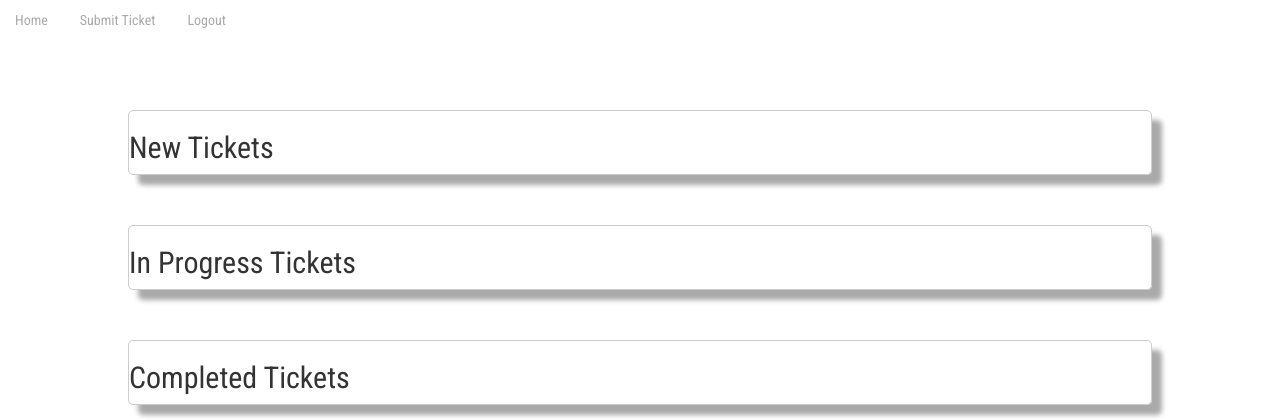
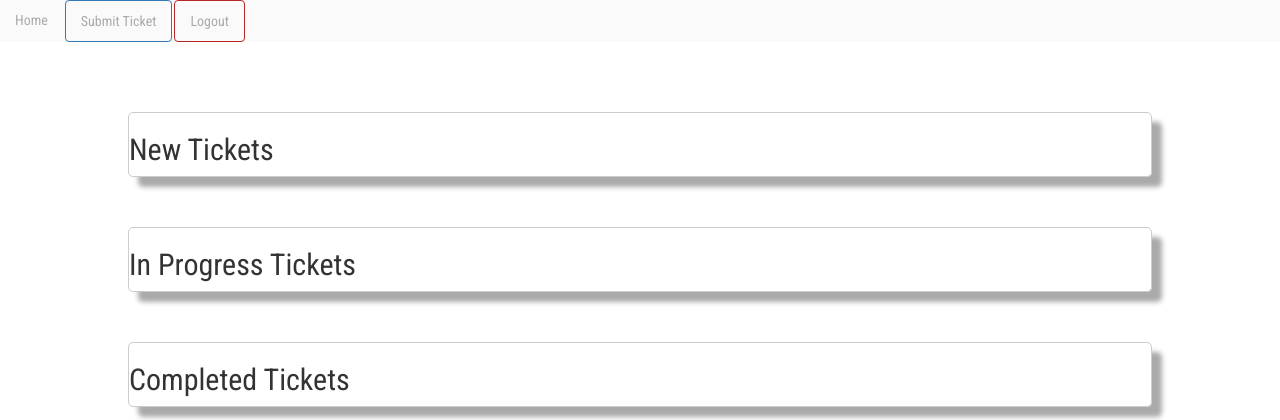
Before and after one commit to Ljohns635/bugtracker, a Django app: page / in a window 1280 px wide. Shown: the top 420 px of the page. Run offline with Django 3.2, Linux system fonts and the light colour scheme; the visitor is signed in with stand-in values (Sample User, id 1); data that the repository does not hold is empty; some libraries are stand-ins or nearby versions.

Commit message:
finishing touches with css

```diff
--- a/static/homepage.css
+++ b/static/homepage.css
@@ -59,3 +59,16 @@ table {
     margin-left:-50%;
 }
 }
+
+#pills-profile-tab {
+    border: 1px solid #337ab7;
+}
+
+#pills-contact-tab {
+    border: 1px solid rgb(184, 37, 37);
+
+}
+
+#pills-tab {
+    background-color: #f4f4f47a;
+}
--- a/static/login.css
+++ b/static/login.css
@@ -26,3 +26,7 @@ form {
     margin-left:-50%;
 }
 }
+
+#pills-profile-tab {
+    border: 1px solid #337ab7;
+}
```
